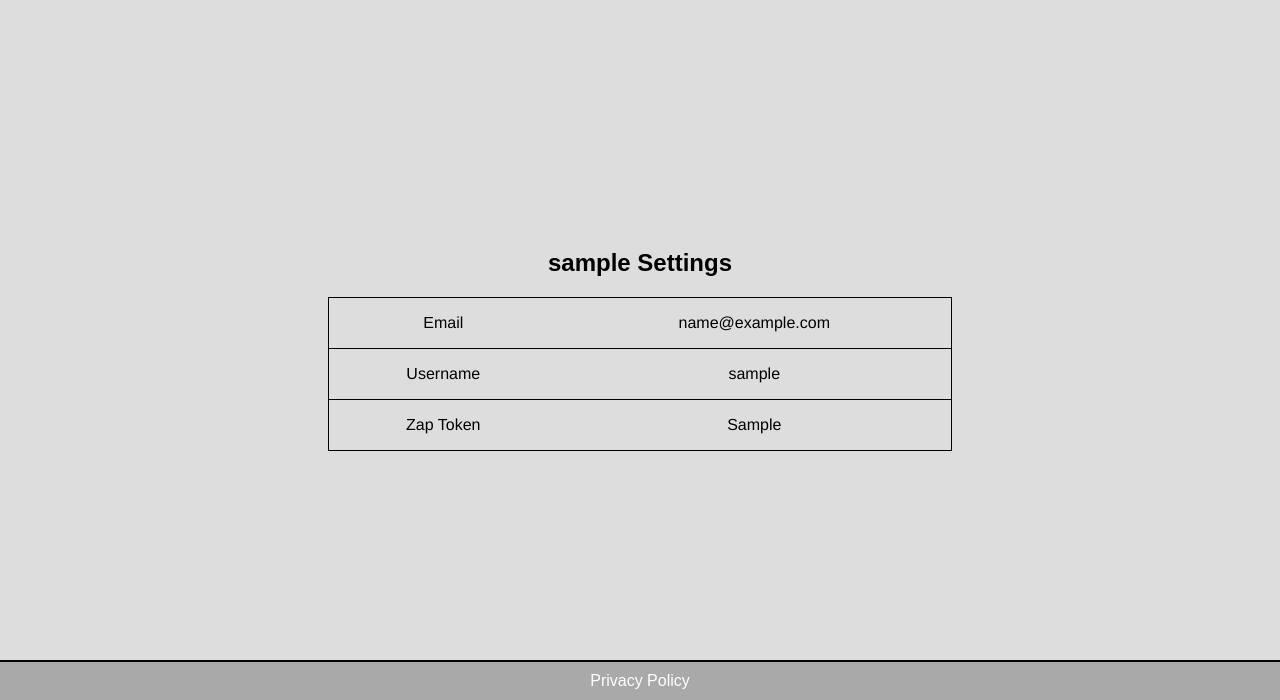
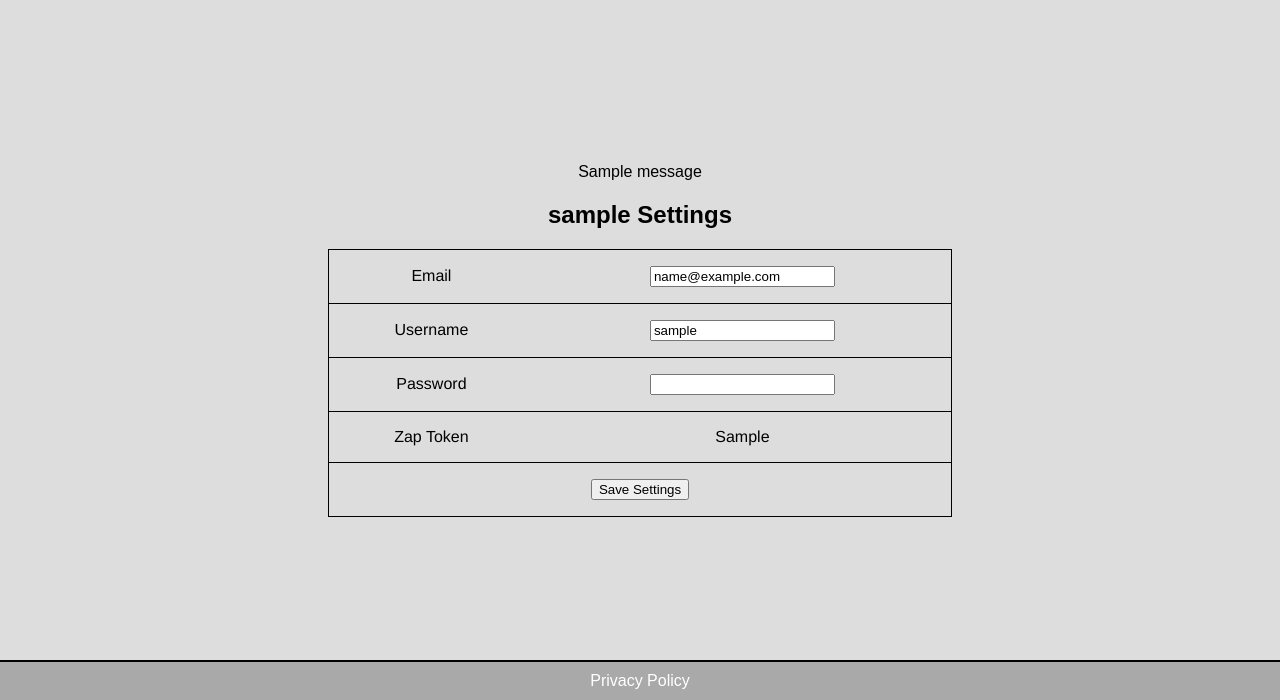
Before and after one commit to ryan-brown/dry-electrics-delegator, a Flask app: page /settings in a window 1280 px wide. Shown: the part 100-800 px from the top of the page. Run offline with Flask 2, Linux system fonts and the light colour scheme; a user stored in the database is signed in; tables that the repository leaves empty hold one stand-in row (values such as "Sample post"); one stand-in notice (Sample message) is shown.

Commit message:
settings updates

```diff
--- a/app/home_controller.py
+++ b/app/home_controller.py
@@ -1,6 +1,8 @@
-from flask import render_template, Blueprint
-from flask_login import login_required
+from flask import render_template, Blueprint, redirect, url_for, request, flash
+from flask_login import login_required, current_user
+from werkzeug.security import generate_password_hash
 from qq import get_shitposts
+from .models import User, DBSession
 
 home = Blueprint('home', __name__)
 
@@ -17,6 +19,33 @@ def homepage():
 def show_settings():
   return render_template("settings.html")
 
+@home.route("/settings", methods=['POST'])
+@login_required
+def save_settings():
+  email = request.form.get('email')
+  username = request.form.get('username')
+  password = request.form.get('password')
+
+  with DBSession() as session:
+    email_exists = session.query(User).filter(User.id != current_user.id).filter(User.email == email).first()
+    username_exists = session.query(User).filter(User.id != current_user.id).filter(User.username == username).first()
+
+    if email_exists or username_exists:
+      if email_exists:
+        flash('Email already in use.')
+      if username_exists:
+        flash('Username already in use.')
+      return redirect(url_for('home.show_settings'))
+
+    user = session.query(User).filter(User.id == current_user.id).first()
+    user.email = email
+    user.username = username
+    if password:
+      user.password = generate_password_hash(password, method='sha256')
+    session.commit()
+
+  flash('Setting saved!')
+  return redirect(url_for('home.show_settings'))
 
 @home.route("/privacy-policy")
 def policy():
--- a/app/templates/settings.html
+++ b/app/templates/settings.html
@@ -5,19 +5,37 @@
 {% endblock %}
 
 {% block content %}
+{% with messages = get_flashed_messages() %}
+{% if messages %}
+    <div>
+    {% for message in messages %}
+        {{ message }}<br />
+    {% endfor %}
+    </div>
+{% endif %}
+{% endwith %}
   <h2>{{current_user.username}} Settings</h2>
+  <form action="/settings" method="POST">
     <table>
     	<tr>
     		<td>Email</td>
-  		<td>{{current_user.email}}</td>
+    		<td><input type="email" name="email" value="{{current_user.email}}"></td>
     	</tr>
     	<tr>
     		<td>Username</td>
-  		<td>{{current_user.username}}</td>
+    		<td><input type="text" name="username" value="{{current_user.username}}"></td>
+    	</tr>
+      <tr>
+        <td>Password</td>
+        <td><input type="password" name="password"></td>
       </tr>
     	<tr>
     		<td>Zap Token</td>
     		<td>{{current_user.zap_token}}</td>
     	</tr>
+      <tr>
+        <td colspan="2"><button>Save Settings</button></td>
+      </tr>
     </table>
+  </form>
 {% endblock %}
```
Lines whose indentation alone changed are shown as unchanged.
